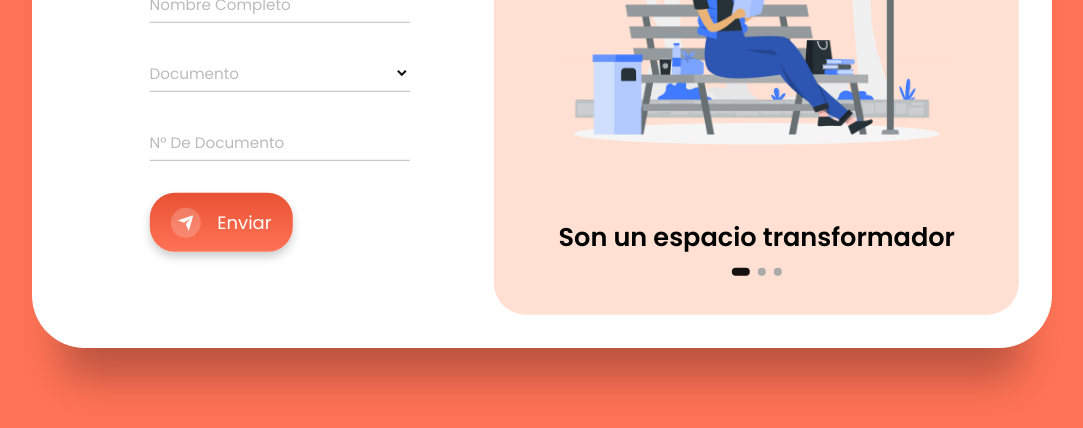
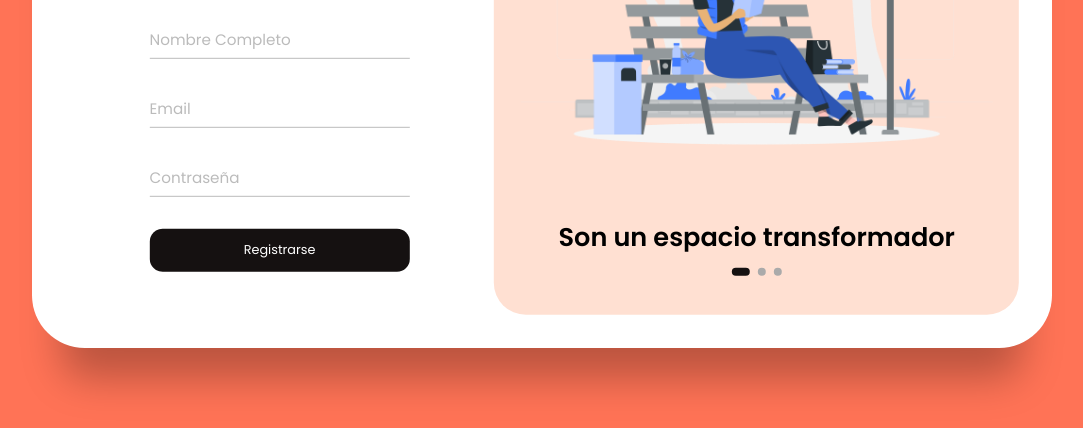
Before and after one commit to sebsanchez99/Manzanas-del-Cuidado, a plain HTML site: page Public/Registrarse.html in a window 1280 px wide. Shown: the part 372-800 px from the top of the page, without its empty margins (98-1181 px from the left). Drawn offline with Linux system fonts and the light colour scheme; a web font is replaced by a local one.

Commit message:
cambio de registrate

```diff
--- a/Public/Registrarse.html
+++ b/Public/Registrarse.html
@@ -21,6 +21,25 @@
                     <div class="heading">
                         <h2>Registrate</h2>
                         <div class="input-wrap">
+                            <select name="Usu_Tipo_Documento" id="" class="input-field">
+                              <option value="" ></option>
+                              <option value="1">Cedula De Ciudadania</option>
+
+                            </select>
+                            <label>Tipo de Documento</label>
+                          </div>
+                          <div class="input-wrap">
+                            <input
+                              type="number"
+                              minlength="4"
+                              class="input-field"
+                              name="Usu_Nombre"
+                              autocomplete="off"
+                              required
+                            />
+                            <label>N° de Documento</label>
+                          </div>
+                        <div class="input-wrap">
                             <input
                               type="text"
                               minlength="4"
@@ -31,37 +50,30 @@
                             />
                             <label>Nombre Completo</label>
                           </div>
-                          <div class="input-wrap">
-                          <select name="Usu_Tipo_Documento" id="" class="input-field">
-                            <option value="" ></option>
-                            <option value="1">Cedula De Ciudadania</option>
-                            <option value="2">Cedula De Extranjeria</option>
-                            <option value="3">Pasaporte</option>
-                          </select>
-                          <label>Documento</label>
-                        </div>
+
                           <div class="input-wrap">
                             <input
-                              type="number"
+                              type="email"
                               minlength="4"
                               class="input-field"
                               name="Usu_Documento"
                               autocomplete="off"
                               required
                             />
-                            <label>N° De Documento</label>
+                            <label>Email</label>
                           </div>
-                        <button>
-                            <div class="svg-wrapper-1">
-                            <div class="svg-wrapper">
-                            <svg xmlns="http://www.w3.org/2000/svg" viewBox="0 0 24 24" width="24" height="24">
-                            <path fill="none" d="M0 0h24v24H0z"></path>
-                            <path fill="currentColor" d="M1.946 9.315c-.522-.174-.527-.455.01-.634l19.087-6.362c.529-.176.832.12.684.638l-5.454 19.086c-.15.529-.455.547-.679.045L12 14l6-8-8 6-8.054-2.685z"></path>
-                            </svg>
-                            </div>
-                            </div>
-                            <span>Enviar</span>
-                        </button>
+                          <div class="input-wrap">
+                            <input
+                              type="password"
+                              minlength="4"
+                              class="input-field"
+                              name="Usu_Documento"
+                              autocomplete="off"
+                              required
+                            />
+                            <label>Contraseña</label>
+                          </div>
+                          <input type="submit" value="Registrarse" class="sign-btn" />
 
 
         </div>
```
Also changed, not shown: 1 other file.
